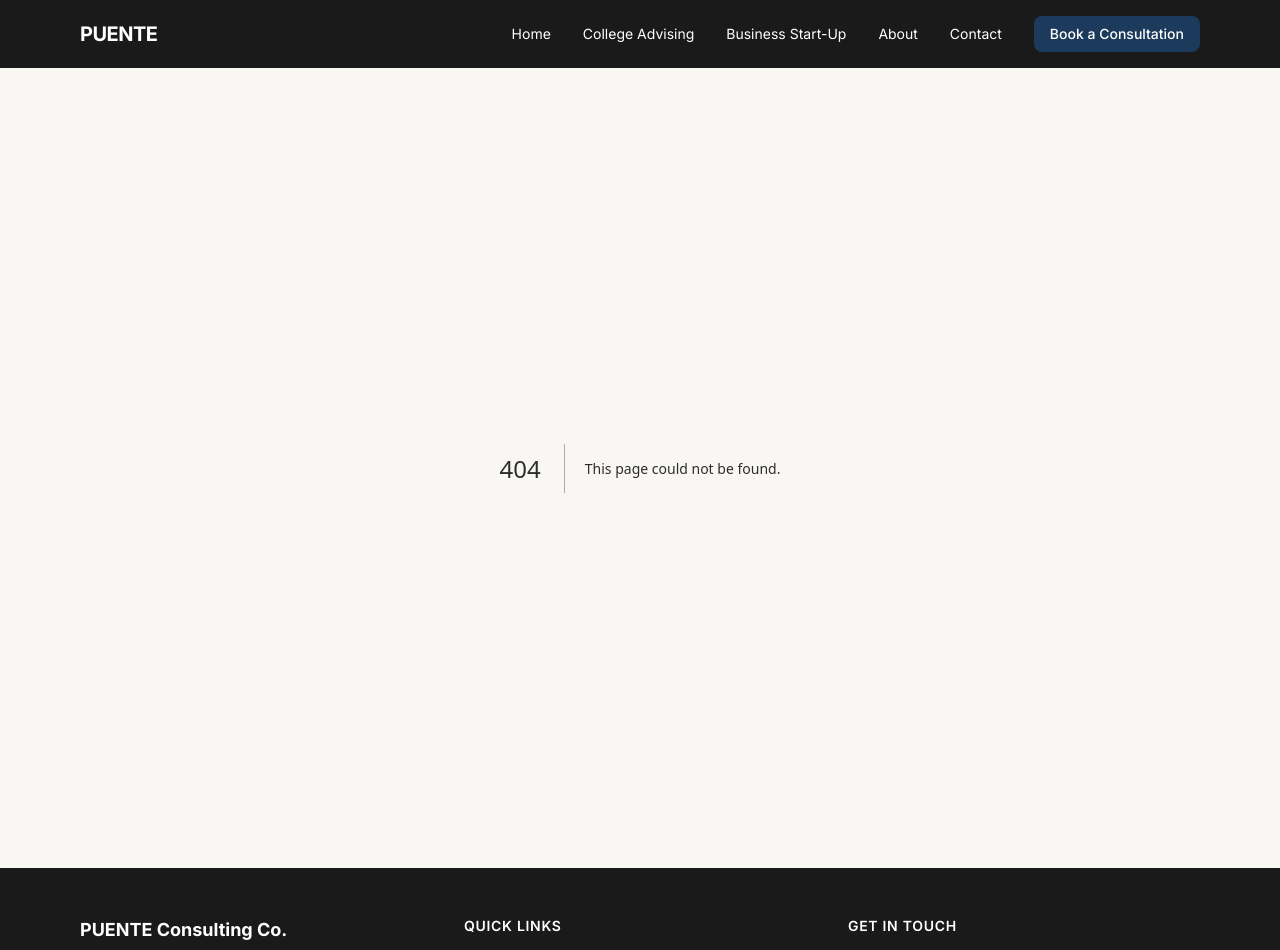
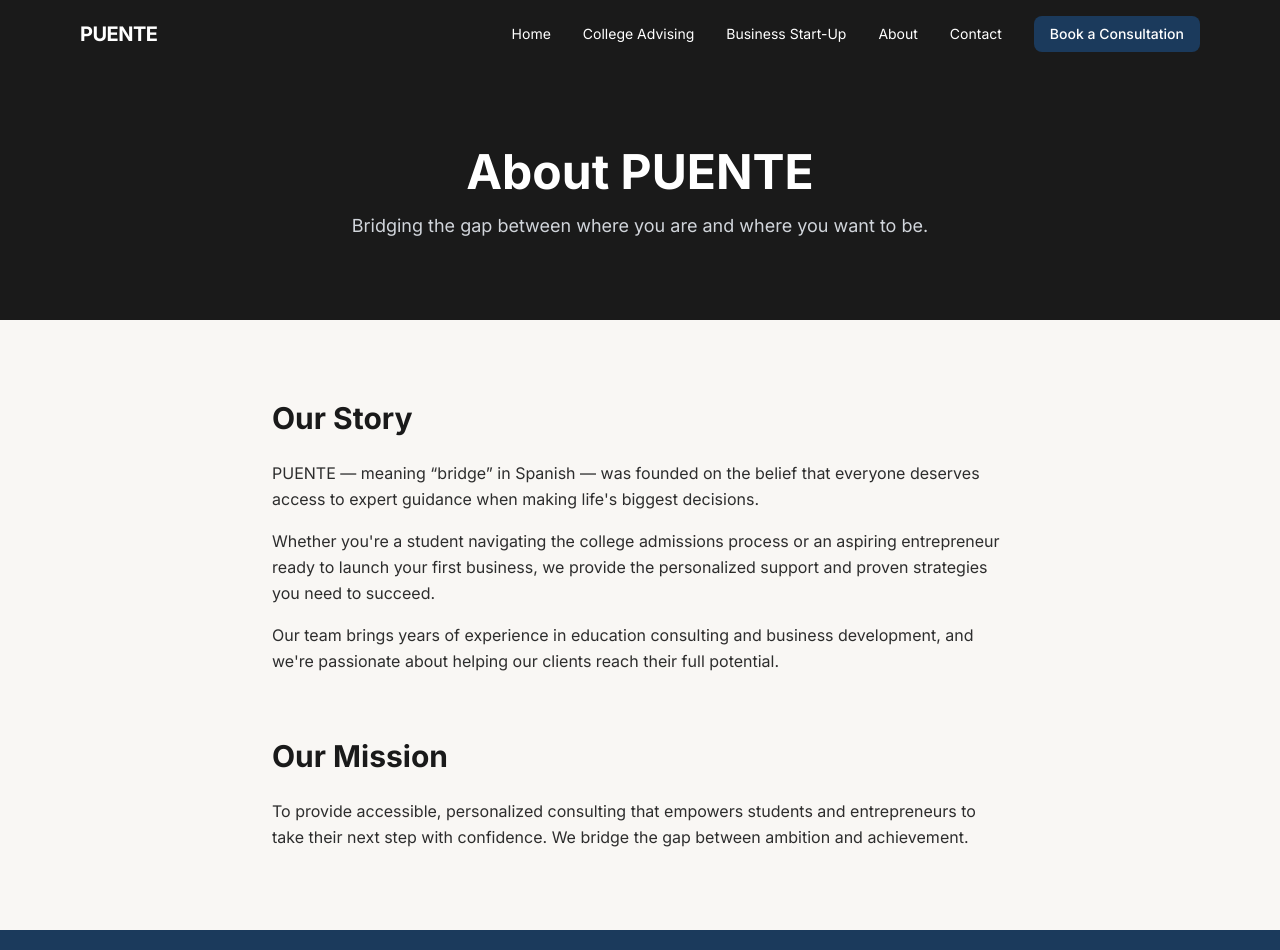
Before and after one commit to dacruz117/puente-consulting, a Next.js app: page /about in a window 1280 px wide. Before the commit this address had no page. Shown: the top 950 px of the page. Built offline with nearby package versions, Linux system fonts and the light colour scheme.

Commit message:
feat: add About page
Co-Authored-By: Claude Opus 4.6 <noreply@anthropic.com>

```diff
--- /dev/null
+++ b/src/app/about/page.tsx
@@ -0,0 +1,67 @@
+import type { Metadata } from "next";
+import CTABanner from "@/components/CTABanner";
+
+export const metadata: Metadata = {
+  title: "About | PUENTE Consulting Co.",
+  description:
+    "Learn about PUENTE Consulting Co. — our mission, story, and commitment to bridging you to your next chapter.",
+};
+
+export default function AboutPage() {
+  return (
+    <>
+      {/* Hero */}
+      <section className="bg-primary text-white py-20">
+        <div className="max-w-4xl mx-auto px-4 text-center">
+          <h1 className="text-4xl md:text-5xl font-bold mb-4">
+            About PUENTE
+          </h1>
+          <p className="text-lg text-gray-300">
+            Bridging the gap between where you are and where you want to be.
+          </p>
+        </div>
+      </section>
+
+      {/* Story */}
+      <section className="py-20">
+        <div className="max-w-3xl mx-auto px-4">
+          <h2 className="text-3xl font-bold text-primary mb-6">Our Story</h2>
+          <div className="space-y-4 text-body leading-relaxed">
+            <p>
+              PUENTE — meaning &ldquo;bridge&rdquo; in Spanish — was founded on
+              the belief that everyone deserves access to expert guidance when
+              making life&apos;s biggest decisions.
+            </p>
+            <p>
+              Whether you&apos;re a student navigating the college admissions
+              process or an aspiring entrepreneur ready to launch your first
+              business, we provide the personalized support and proven strategies
+              you need to succeed.
+            </p>
+            <p>
+              {/* TODO: Replace with your actual story */}
+              Our team brings years of experience in education consulting and
+              business development, and we&apos;re passionate about helping our
+              clients reach their full potential.
+            </p>
+          </div>
+
+          <h2 className="text-3xl font-bold text-primary mt-16 mb-6">
+            Our Mission
+          </h2>
+          <p className="text-body leading-relaxed">
+            To provide accessible, personalized consulting that empowers
+            students and entrepreneurs to take their next step with confidence.
+            We bridge the gap between ambition and achievement.
+          </p>
+        </div>
+      </section>
+
+      {/* CTA */}
+      <CTABanner
+        heading="Let's Work Together"
+        buttonText="Book a Consultation"
+      />
+    </>
+  );
+}
```
